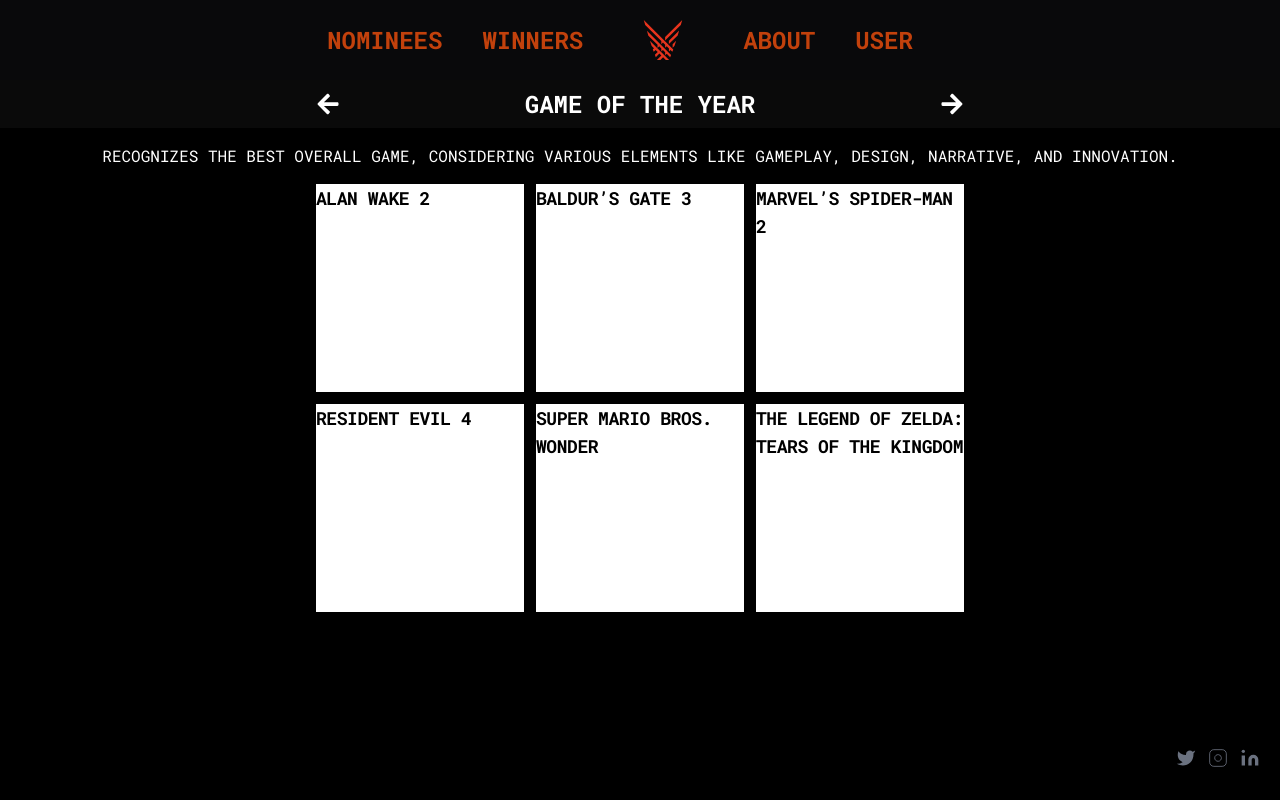
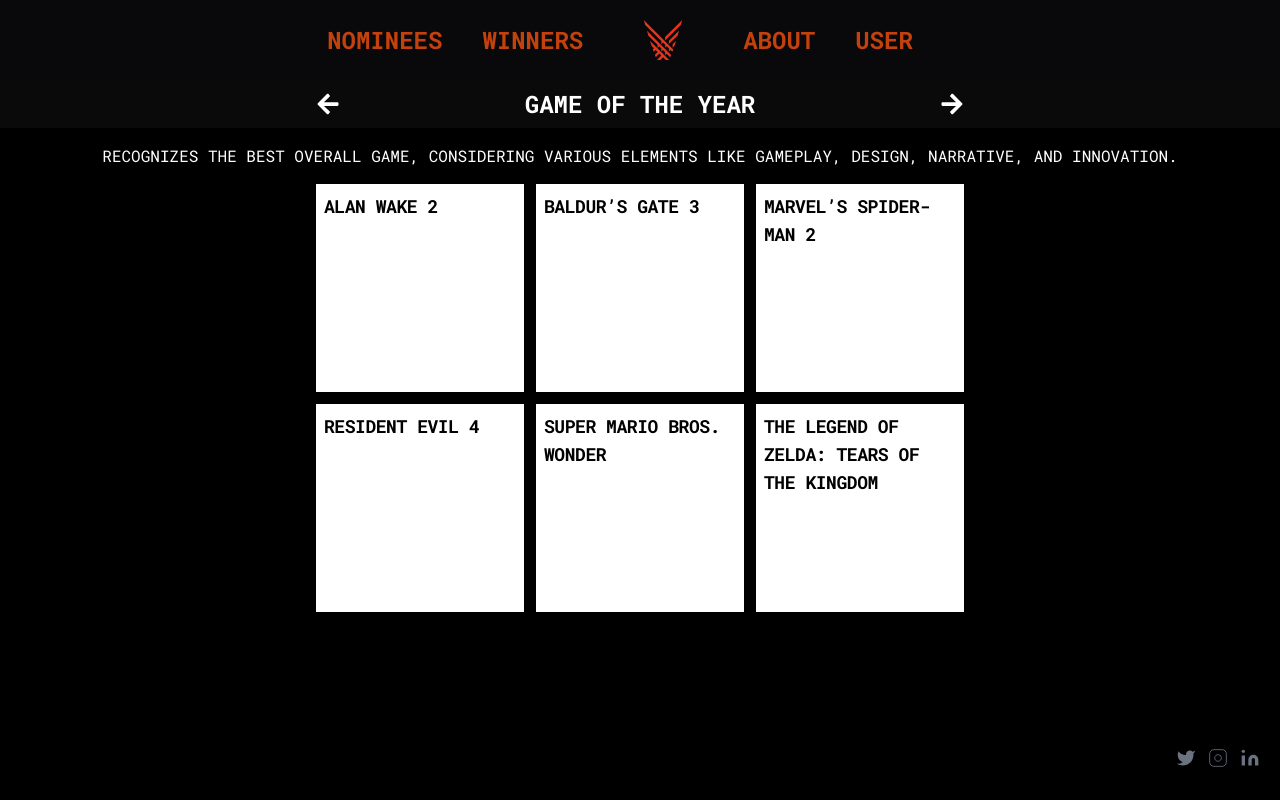
Before and after one commit to flp-gregorio/goty-bet, a React (Vite) app: page /nominees in a window 1280 px wide. Built offline with nearby package versions, Linux system fonts and the light colour scheme; what chartjs-plugin-datalabels would draw is missing.

Commit message:
style: Add padding

```diff
--- a/src/components/CardComponent.tsx
+++ b/src/components/CardComponent.tsx
@@ -25,7 +25,7 @@ const CardComponent: React.FC<CardComponentProps> = ({ nominee, aux = "NULL", ge
     >
       <div className="">
         <div className="">
-          <div className="">
+          <div className="p-2">
             <h1 className="relative font-bold text-lg tracking-tight">{nominee}</h1>
             <h2 className={`text-sm font-semibold opacity-0 group-hover:opacity-100 group-hover:translate-x-0 transition-all duration-300  ${active ? 'opacity-100 ' : '-translate-x-10'}`}>{aux}</h2>
             <h3 className={`text-xs font-normal opacity-0 group-hover:opacity-100 group-hover:translate-x-0 transition-all duration-300  ${active ? 'opacity-100 ' : '-translate-x-10'}`}>{genre}</h3>
```
